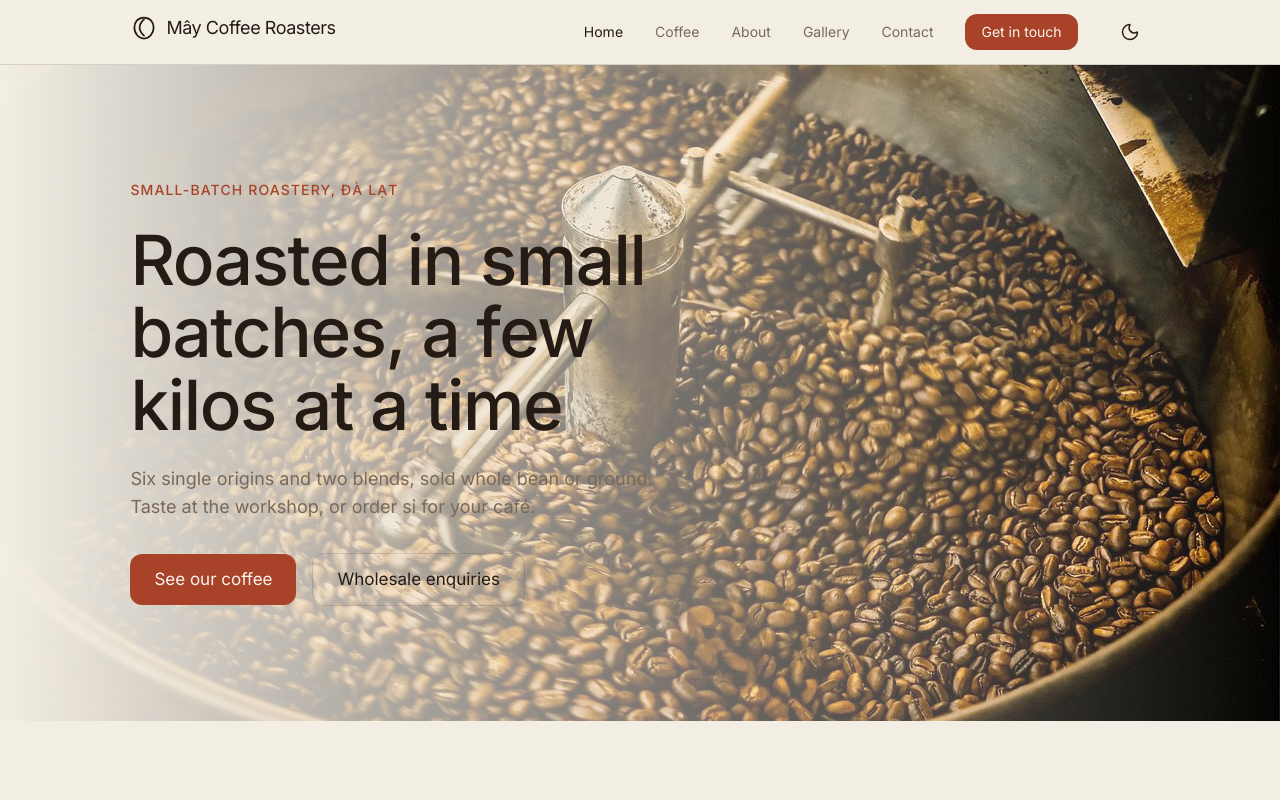
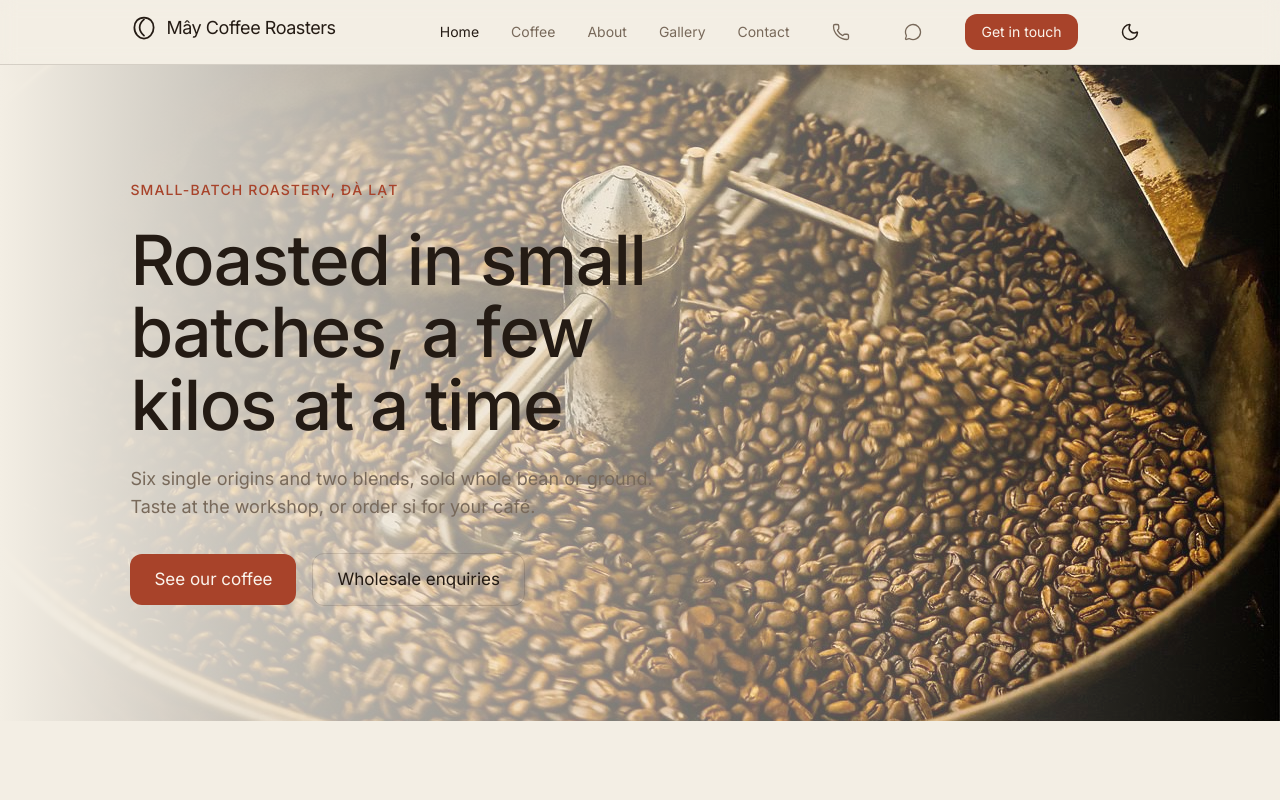
Before and after one commit to ThanhNV121097/project-680ba2c2, a React (Vite) app in the folder code/frontend/: page / in a window 1280 px wide. Shown: the top 800 px of the page. Built offline with nearby package versions, Linux system fonts and the light colour scheme.

Commit message:
chore: edit code/frontend/src/App.tsx

```diff
--- a/code/frontend/src/App.tsx
+++ b/code/frontend/src/App.tsx
@@ -45,6 +45,18 @@ export default function App() {
                 <T k={`nav.links.${i}.label`} />
               </Link>
             ))}
+            {phone && (
+              <a data-testid="dock-call" href={`tel:${digits(phone)}`} aria-label={callLabel} title={callLabel}
+                className="inline-flex h-10 w-10 items-center justify-center rounded-[var(--radius-pill)] text-ink-soft transition-colors hover:bg-surface hover:text-accent">
+                <Icon name="phone" size={18} />
+              </a>
+            )}
+            {zalo && (
+              <a data-testid="dock-zalo" href={`https://zalo.me/${digits(zalo)}`} target="_blank" rel="noreferrer" aria-label={zaloLabel} title={zaloLabel}
+                className="inline-flex h-10 w-10 items-center justify-center rounded-[var(--radius-pill)] text-ink-soft transition-colors hover:bg-surface hover:text-accent">
+                <Icon name="chat" size={18} />
+              </a>
+            )}
             <Link to="/contact" className="rounded bg-accent px-4 py-2 text-sm text-accent-ink transition-opacity hover:opacity-90">
               <T k="nav.cta.label" />
             </Link>
```
